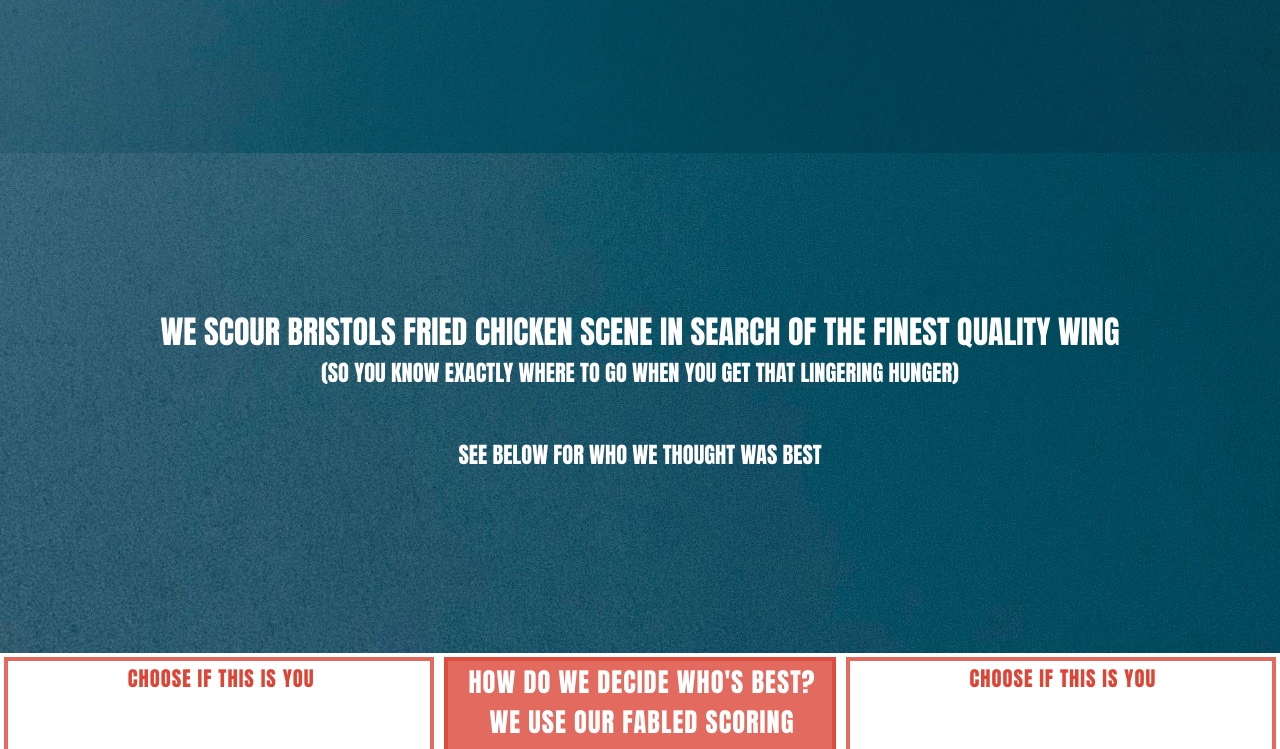
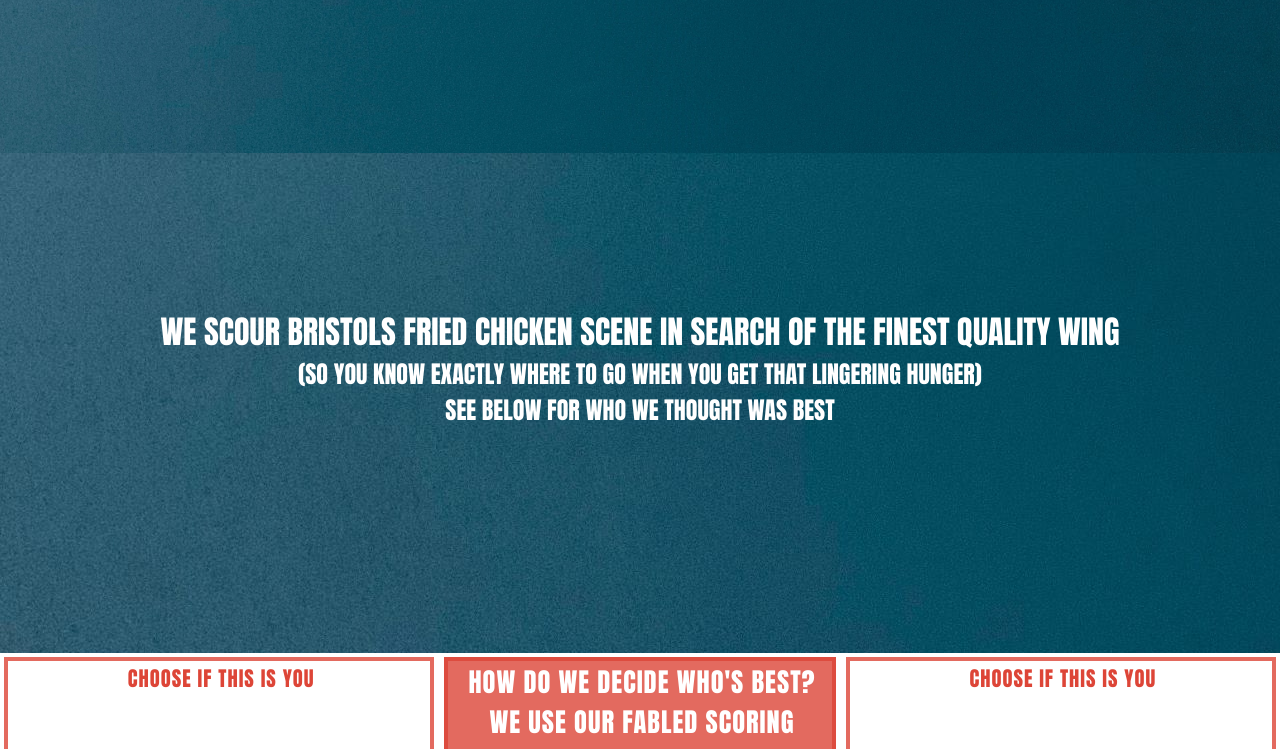
Before and after one commit to cwallacebailey/html_css_portfolio_project1, a plain HTML site: page index.html in a window 1280 px wide. Shown: the part 347-1096 px from the top of the page. Drawn offline with Linux system fonts and the light colour scheme.

Commit message:
remove errors found in html validator. Changed p nested in h2 to a h3 under h2 in about us section of index.html

```diff
--- a/assets/css/style.css
+++ b/assets/css/style.css
@@ -94,6 +94,7 @@ a {
     font-size: 50%;
     margin-top: 90px;
     font-family: Anton, sans-serif;
+    position: absolute;
 }
 
 /* about us banner */
@@ -113,8 +114,10 @@ a {
     padding-top: 12%;
 }
 
-h2 p {
-    font-size: 70%;
+#about-us h3 {
+    font-size: 150%;
+    color: white;
+    text-align: center;
 }
 
 /* meat or vegan section */
--- a/index.html
+++ b/index.html
@@ -15,7 +15,7 @@
 <body>
     <header id="header">
         <a href="index.html">
-            <h1 id="title"><i class="fas fa-crown"></i> Bristol's King Wing </i><i class="fas fa-crown"></i></h1>
+            <h1 id="title"><i class="fas fa-crown"></i> Bristol's King Wing <i class="fas fa-crown"></i></h1>
         </a>
         <nav>
             <ul id="navigation">
@@ -39,10 +39,12 @@
         <div id="banner">
             <h2 id="banner-text">
                 we found bristol's<br>best wing
-                    <p id="sub-text">
-                        (and we'll tell you where to get it)
-                    </p>
+                <br>
+                and we'll tell you where to get it
             </h2>
+
+
+
         </div>
     </section>
 
@@ -50,10 +52,11 @@
         <div id="about-us">
             <h2>
                 We scour Bristols fried chicken scene in search of the finest quality wing
-                <p>(so you know exactly where to go when you get that lingering hunger)</p>
-                <br>
-                <p>see below for who we thought was best</p>
             </h2>
+            <h3>(so you know exactly where to go when you get that lingering hunger)
+            <br>
+                see below for who we thought was best
+            </h3>
         </div>
     </section>
 
```
Also changed, not shown: contact.html (+1 -1 lines), meat.html (+1 -1 lines), vegan.html (+1 -1 lines).
